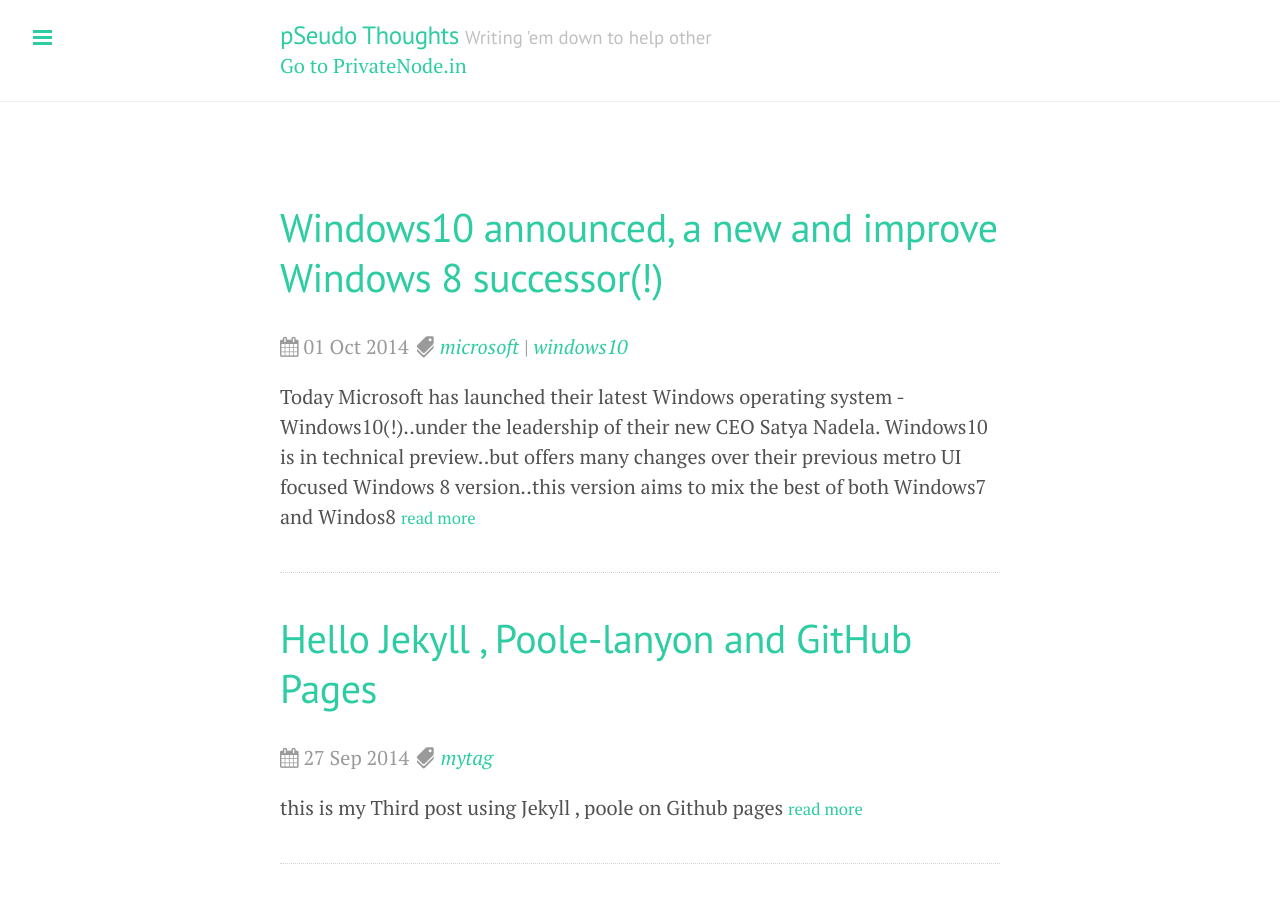
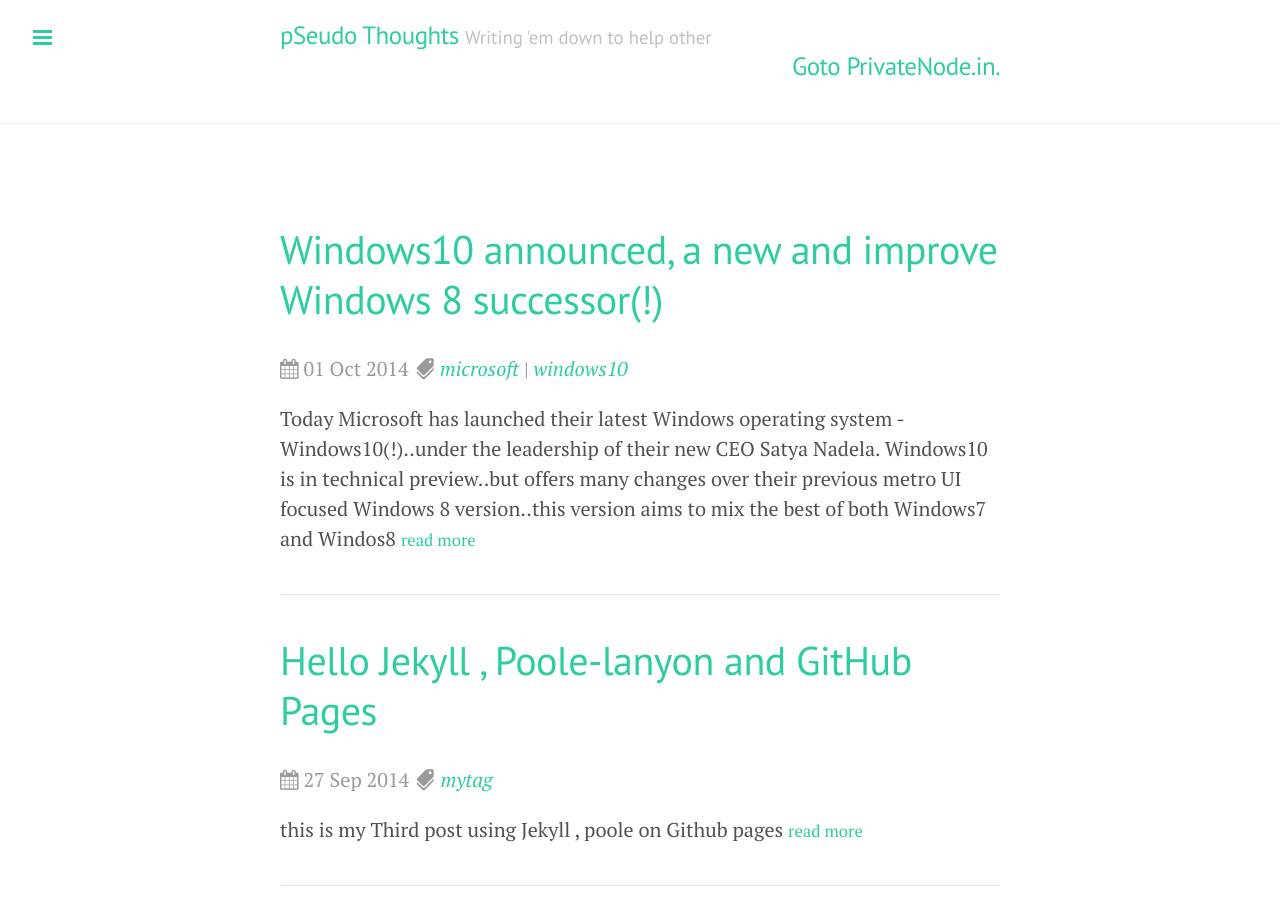
Before and after one commit to DharmeshPandav/dharmeshpandav.github.io, a Jekyll site: the page built from index.html, in a window 1280 px wide and 900 px high. Built offline with Jekyll 4.4.1, drawn with Linux system fonts in a browser that asks for light colours; nearby versions of some CDN libraries; Markdown is read by kramdown in place of the engine named in the settings; the list of posts is cut into pages by our own code.

```diff
--- a/_layouts/default.html
+++ b/_layouts/default.html
@@ -15,8 +15,9 @@
           <h3 class="masthead-title">
             <a href="/" title="Home">{{ site.title }}</a>
             <small>{{ site.tagline }}</small>
+            <p align="right"><a href="http://www.privatenode.in">Goto PrivateNode.in.</a></p>
           </h3>
-            <a align="right" href="http://www.privatenode.in">Go to PrivateNode.in</a>
+
         </div>
       </div>
 
```
